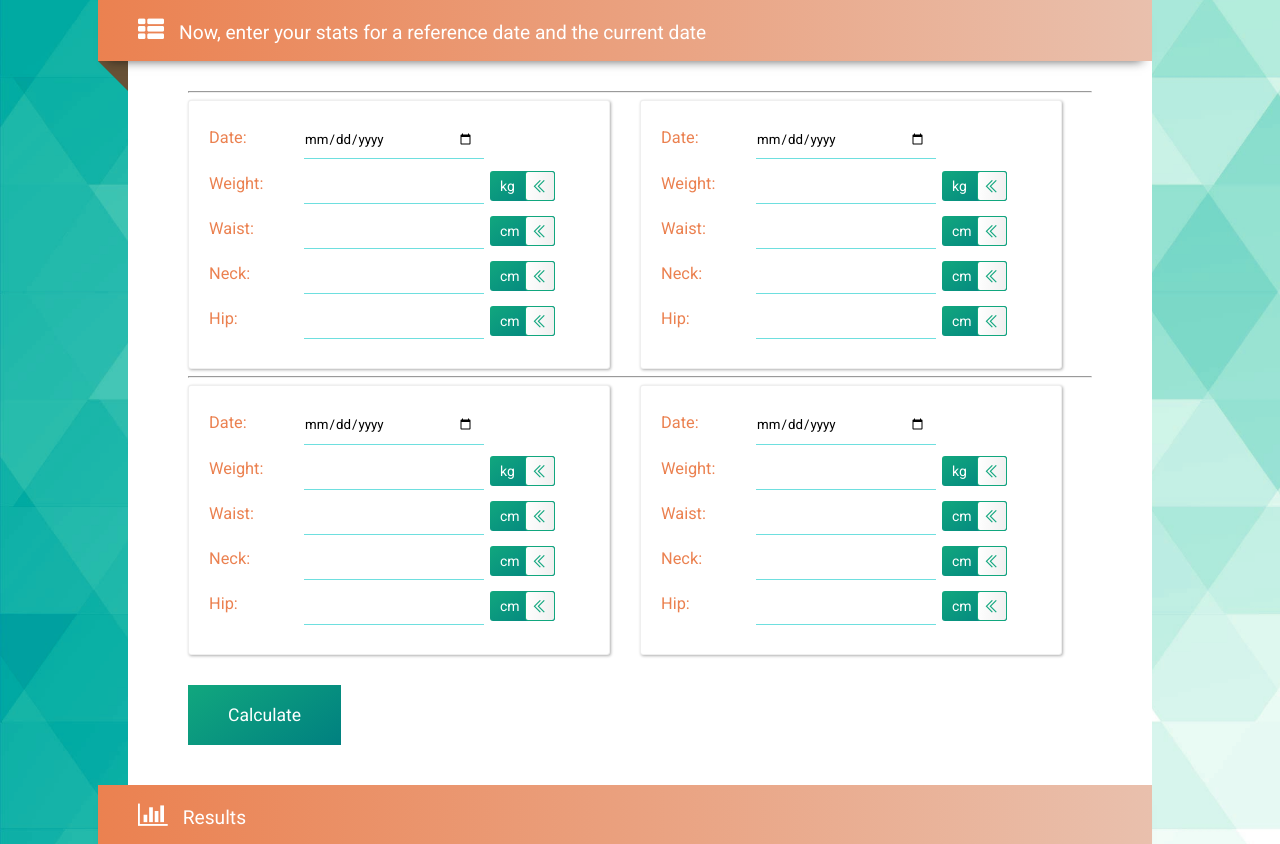
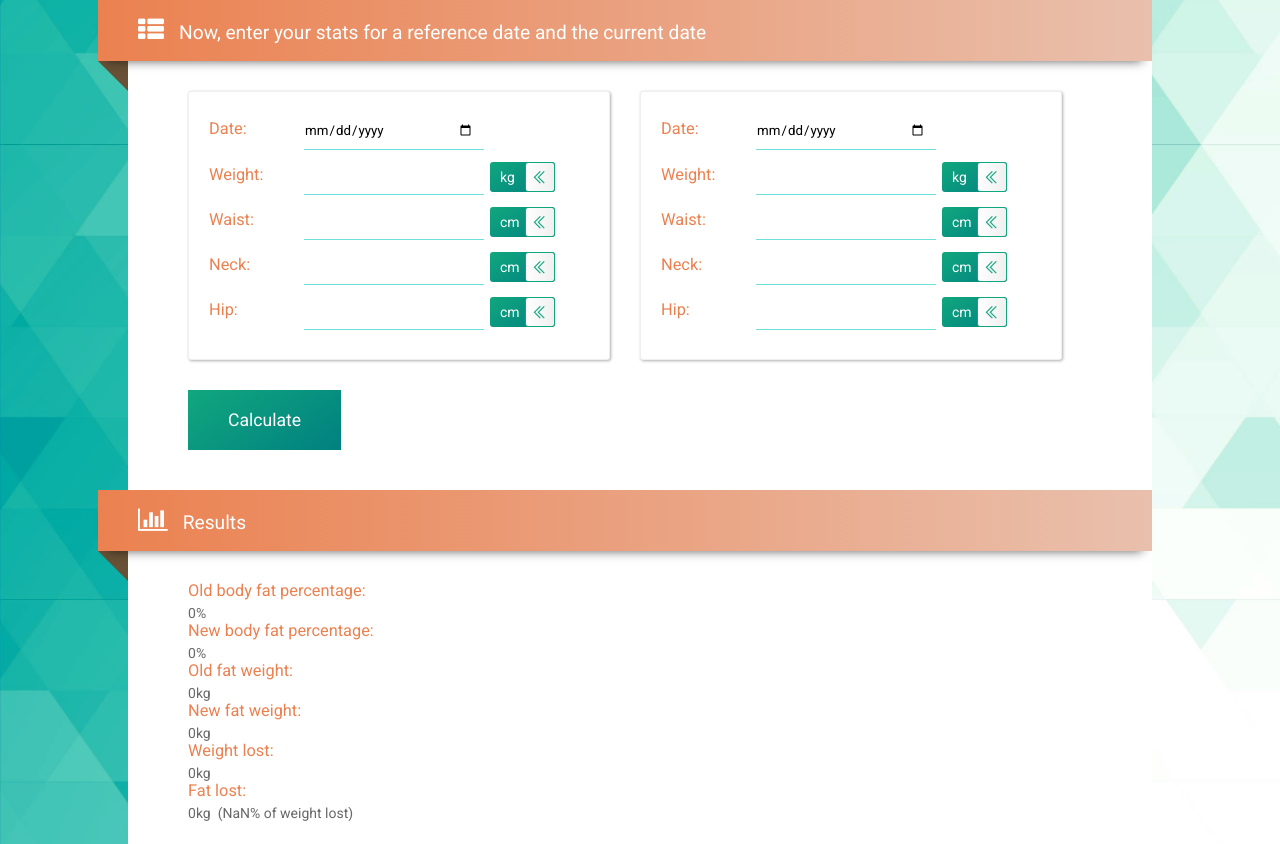
Before and after one commit to debadeepsen/howmuchfatlost, a React (Create React App) app: page / in a window 1280 px wide. Shown: the part 675-1519 px from the top of the page. Built offline with nearby package versions, Linux system fonts and the light colour scheme.

Commit message:
component WIP

```diff
--- a/src/App.js
+++ b/src/App.js
@@ -80,97 +80,9 @@ function App() {
           <i className="fa fa-th-list"></i>
           {Content.Caption3}
         </h1>
-        <hr></hr>
         <div className="row">
           <StatsForm></StatsForm>
           <StatsForm></StatsForm>
-        </div>
-        <hr></hr>
-        <div className="row">
-          <div className="box past-box">
-            <div>
-              <h3>Date:</h3>
-              <input type="date" value={dateOld} onChange={e => setDateOld(e.target.value)}></input>
-            </div>
-            <div>
-              <h3>Weight:</h3>
-              <input type="text" value={weightOld} onChange={e => setWeightOld(e.target.value)}></input>
-              <Slider
-                width={65}
-                option1={{ text: Constants.KILOGRAM, value: Constants.KILOGRAM }}
-                option2={{ text: Constants.POUND, value: Constants.POUND }}
-                changed={(selectedOption) => setWeightUnit(selectedOption.value)}></Slider>
-            </div>
-            <div>
-              <h3>Waist:</h3>
-              <input type="text" value={waistOld} onChange={e => setWaistOld(e.target.value)}></input>
-              <Slider
-                width={65}
-                option1={{ text: Constants.CENTIMETER, value: Constants.CENTIMETER }}
-                option2={{ text: Constants.INCH, value: Constants.INCH }}
-                changed={(selectedOption) => setWaistUnit(selectedOption.value)}></Slider>
-            </div>
-            <div>
-              <h3>Neck:</h3>
-              <input type="text" value={neckOld} onChange={e => setNeckOld(e.target.value)}></input>
-              <Slider
-                width={65}
-                option1={{ text: Constants.CENTIMETER, value: Constants.CENTIMETER }}
-                option2={{ text: Constants.INCH, value: Constants.INCH }}
-                changed={(selectedOption) => setNeckUnit(selectedOption.value)}></Slider>
-            </div>
-            <div>
-              <h3>Hip:</h3>
-              <input type="text" value={hipOld} onChange={e => setHipOld(e.target.value)}></input>
-              <Slider
-                width={65}
-                option1={{ text: Constants.CENTIMETER, value: Constants.CENTIMETER }}
-                option2={{ text: Constants.INCH, value: Constants.INCH }}
-                changed={(selectedOption) => setHipUnit(selectedOption.value)}></Slider>
-            </div>
-          </div>
-          <div className="box present-box">
-            <div>
-              <h3>Date:</h3>
-              <input type="date" value={dateNew} onChange={e => setDateNew(e.target.value)}></input>
-            </div>
-            <div>
-              <h3>Weight:</h3>
-              <input type="text" value={weightNew} onChange={e => setWeightNew(e.target.value)}></input>
-              <Slider
-                width={65}
-                option1={{ text: Constants.KILOGRAM, value: Constants.KILOGRAM }}
-                option2={{ text: Constants.POUND, value: Constants.POUND }}
-                changed={(selectedOption) => setWeightUnit(selectedOption.value)}></Slider>
-            </div>
-            <div>
-              <h3>Waist:</h3>
-              <input type="text" value={waistNew} onChange={e => setWaistNew(e.target.value)}></input>
-              <Slider
-                width={65}
-                option1={{ text: Constants.CENTIMETER, value: Constants.CENTIMETER }}
-                option2={{ text: Constants.INCH, value: Constants.INCH }}
-                changed={(selectedOption) => setWaistUnit(selectedOption.value)}></Slider>
-            </div>
-            <div>
-              <h3>Neck:</h3>
-              <input type="text" value={neckNew} onChange={e => setNeckNew(e.target.value)}></input>
-              <Slider
-                width={65}
-                option1={{ text: Constants.CENTIMETER, value: Constants.CENTIMETER }}
-                option2={{ text: Constants.INCH, value: Constants.INCH }}
-                changed={(selectedOption) => setNeckUnit(selectedOption.value)}></Slider>
-            </div>
-            <div>
-              <h3>Hip:</h3>
-              <input type="text" value={hipNew} onChange={e => setHipNew(e.target.value)}></input>
-              <Slider
-                width={65}
-                option1={{ text: Constants.CENTIMETER, value: Constants.CENTIMETER }}
-                option2={{ text: Constants.INCH, value: Constants.INCH }}
-                changed={(selectedOption) => setHipUnit(selectedOption.value)}></Slider>
-            </div>
-          </div>
         </div>
         <div style={{ marginTop: 30 }}>
           <button onClick={() => calculate()}>Calculate</button>
```
Also changed, not shown: src/assets/images/mandrake1.jpg (added), src/oldcode.txt (added).
